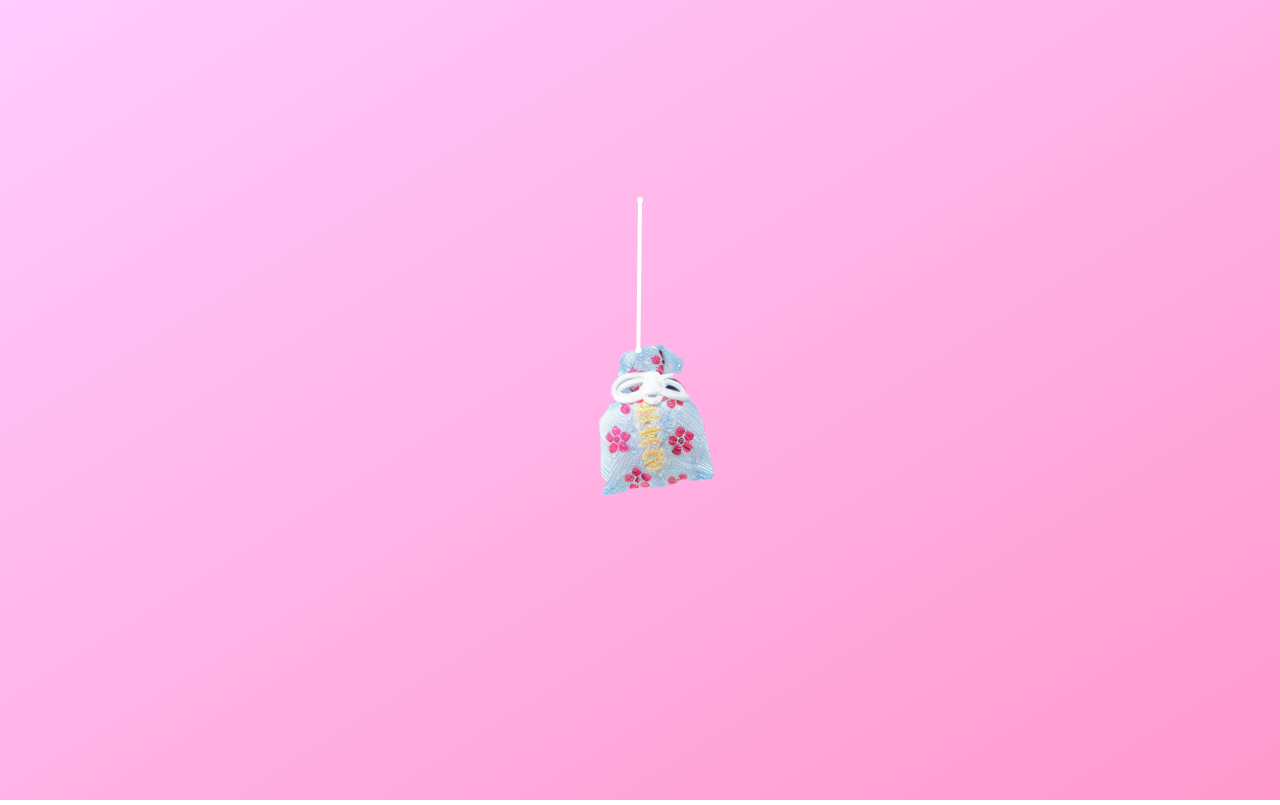
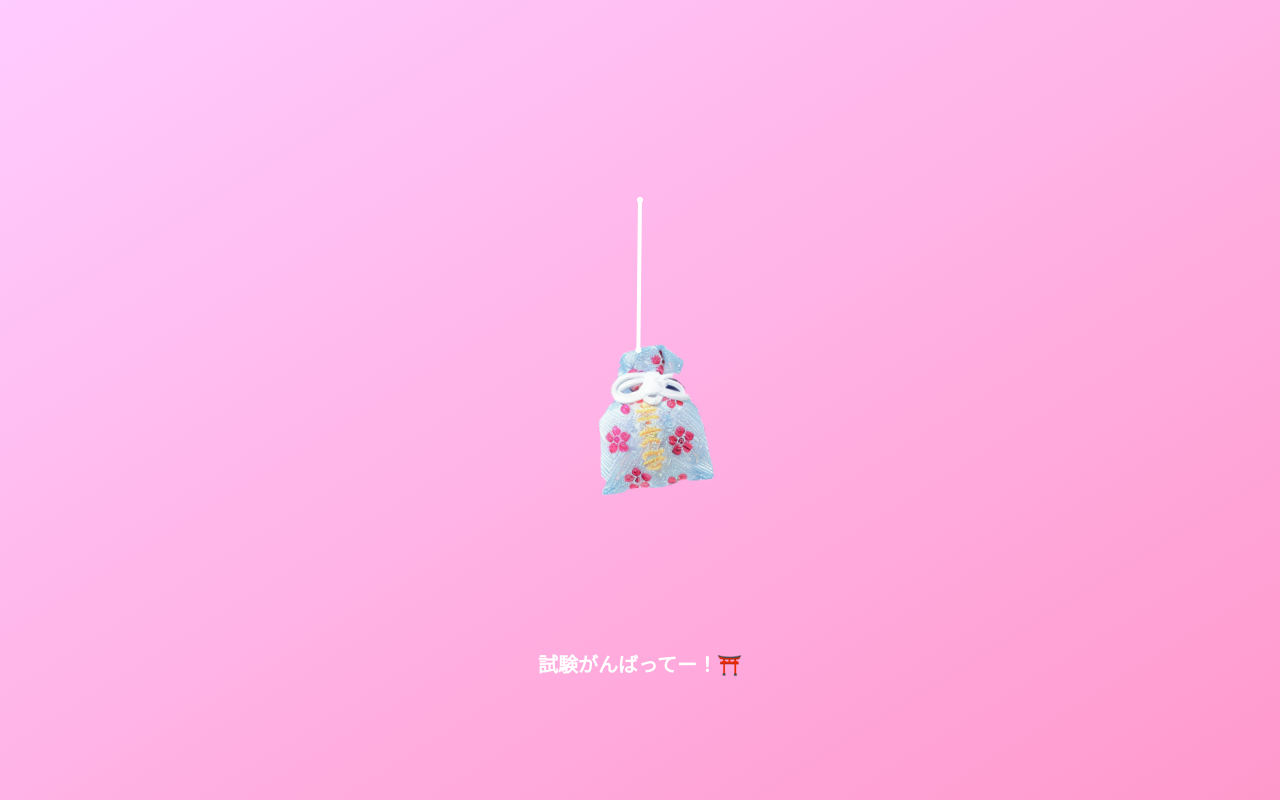
Before and after one commit to Yuma-Satake/u-mamori, a React (Vite) app: page / in a window 1280 px wide. Built offline with nearby package versions, Linux system fonts and the light colour scheme.

Commit message:
fix: スタイル調整

```diff
--- a/index.html
+++ b/index.html
@@ -12,6 +12,8 @@
       href="https://fonts.googleapis.com/css2?family=Noto+Sans+JP:wght@300;700&display=swap"
       rel="stylesheet"
     />
+    <!-- theme color -->
+    <meta name="theme-color" content="#ffccff" />
   </head>
   <body>
     <div id="root"></div>
--- a/src/features/index/IndexPage.tsx
+++ b/src/features/index/IndexPage.tsx
@@ -1,9 +1,27 @@
-import { FC, useEffect, useRef } from 'react';
+import { FC, useEffect, useRef, useState } from 'react';
 import Matter from 'matter-js';
-import { Box } from '@mui/material';
+import { Box, Stack, Typography } from '@mui/material';
 
 export const IndexPage: FC = () => {
   const scene = useRef(null);
+
+  const [displayedText, setDisplayedText] = useState('');
+  const text = '試験がんばってー！⛩️';
+  const speed = 150;
+
+  useEffect(() => {
+    let index = 0;
+    const intervalId = setInterval(() => {
+      const newText = text.slice(0, index + 1);
+      setDisplayedText(newText);
+      index += 1;
+      if (index === text.length) {
+        clearInterval(intervalId);
+      }
+    }, speed);
+
+    return () => clearInterval(intervalId); // Clean up the interval on component unmount
+  }, [text, speed]);
 
   const updateScreenSize = () => {
     return {
@@ -46,7 +64,6 @@ export const IndexPage: FC = () => {
       stiffness: 1.1,
       render: {
         lineWidth: 4,
-        // strokeStyle: '#FFC0CB', // 紐の色を淡いピンクに設定
         strokeStyle: 'white', // 紐の色を白に設定
       },
     });
@@ -100,12 +117,27 @@ export const IndexPage: FC = () => {
           width: '100dvw',
           height: '100dvh',
           background: 'linear-gradient(to bottom right, #ffccff, #ff99cc)',
-          display: 'flex',
-          justifyContent: 'center',
-          alignItems: 'center',
           zIndex: -1,
         }}
-      />
+      >
+        <Stack
+          justifyContent="flex-end"
+          alignItems="center"
+          sx={{
+            height: '85%',
+          }}
+        >
+          <Typography
+            variant="h6"
+            sx={{
+              fontWeight: 'bold',
+              color: 'white',
+            }}
+          >
+            {displayedText}
+          </Typography>
+        </Stack>
+      </Box>
     </>
   );
 };
```
